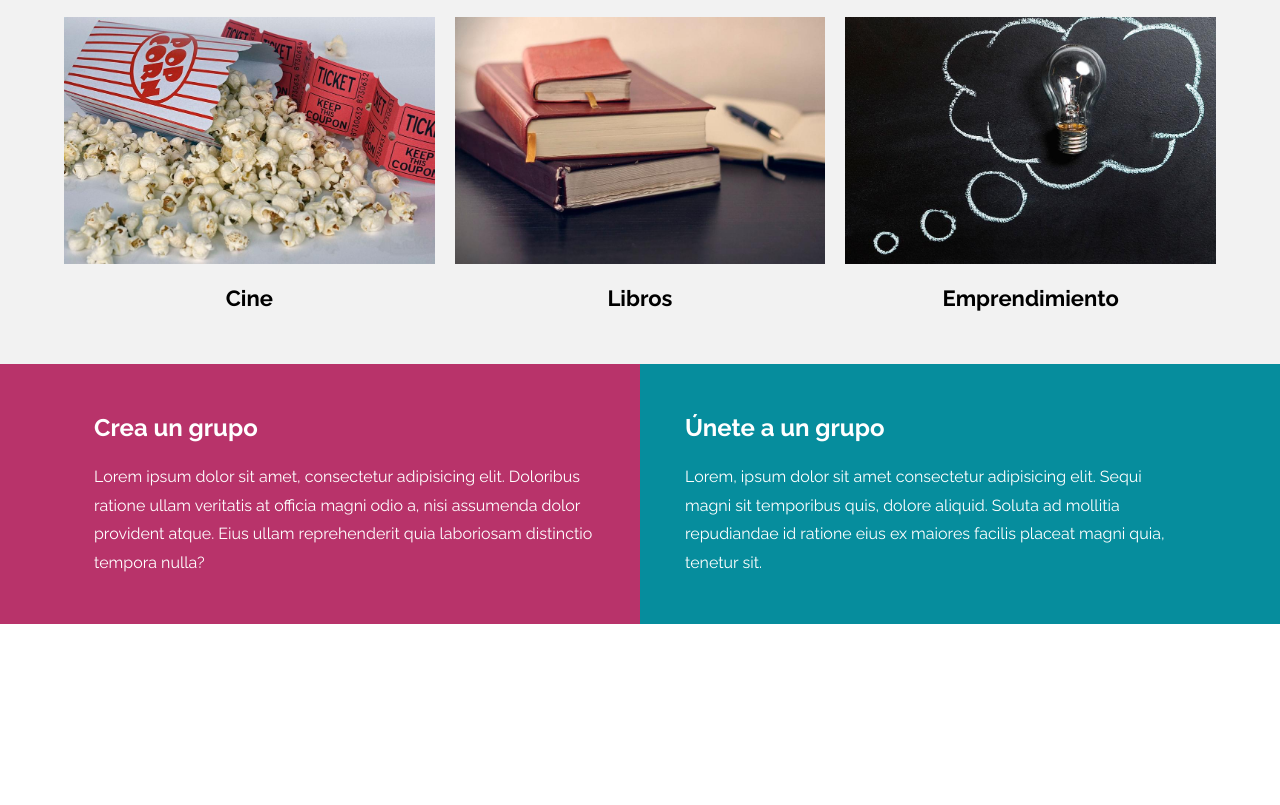
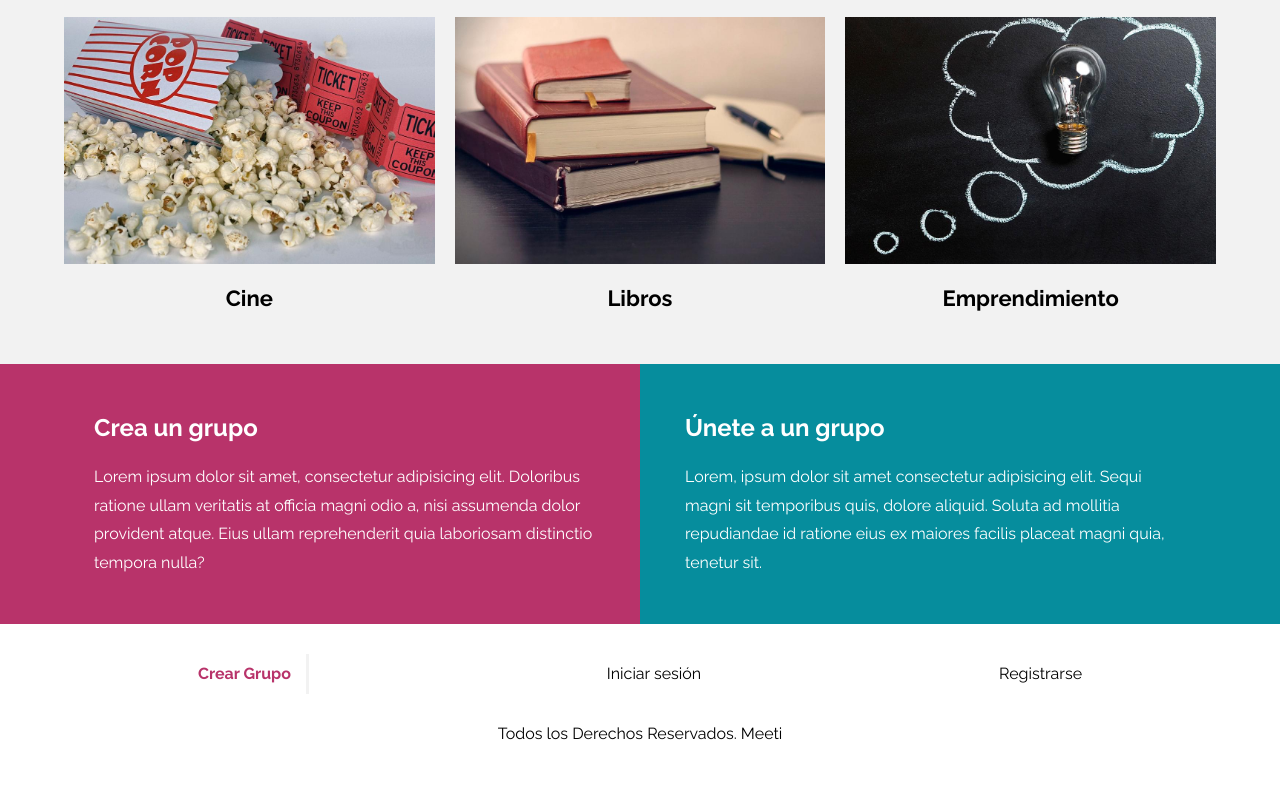
Before and after one commit to Ara-Polanco/meeti, a website: page index.html in a window 1280 px wide. Shown: the part 2601-3406 px from the top of the page. Before the commit the page ends 3225 px from the top, so only its background shows below. Drawn offline with Linux system fonts and the light colour scheme.

Commit message:
Adding: footer section

```diff
--- a/index.html
+++ b/index.html
@@ -224,5 +224,15 @@
         </div>
     </section>
 
+    <footer class="footer contenedor">
+        <nav class="navegacion">
+            <a class="navegacion__enlace navegacion__enlace--crear" href="#">Crear Grupo</a>
+            <a class="navegacion__enlace" href="#">Iniciar sesión</a>
+            <a class="navegacion__enlace" href="#">Registrarse</a>
+        </nav>
+
+        <p class="footer__copyright">Todos los Derechos Reservados. Meeti</p>
+    </footer>
+
 </body>
 </html>
--- a/src/scss/app.scss
+++ b/src/scss/app.scss
@@ -1,3 +1,4 @@
 @use 'base';
 @use 'ui/header';
 @use 'ui/contenido';
+@use 'ui/footer';
--- /dev/null
+++ b/src/scss/ui/footer/_footer.scss
@@ -0,0 +1,11 @@
+@use 'base/variables' as v;
+@use 'base/mixins' as m;
+
+.footer {
+    padding: v.$separacion 0;
+
+    &__copyright {
+        text-align: center;
+        padding: 1rem;
+    }
+}
--- /dev/null
+++ b/src/scss/ui/footer/_index.scss
@@ -0,0 +1 @@
+@forward 'footer';
```
Also changed, not shown: build/css/app.css, 1 other file.
